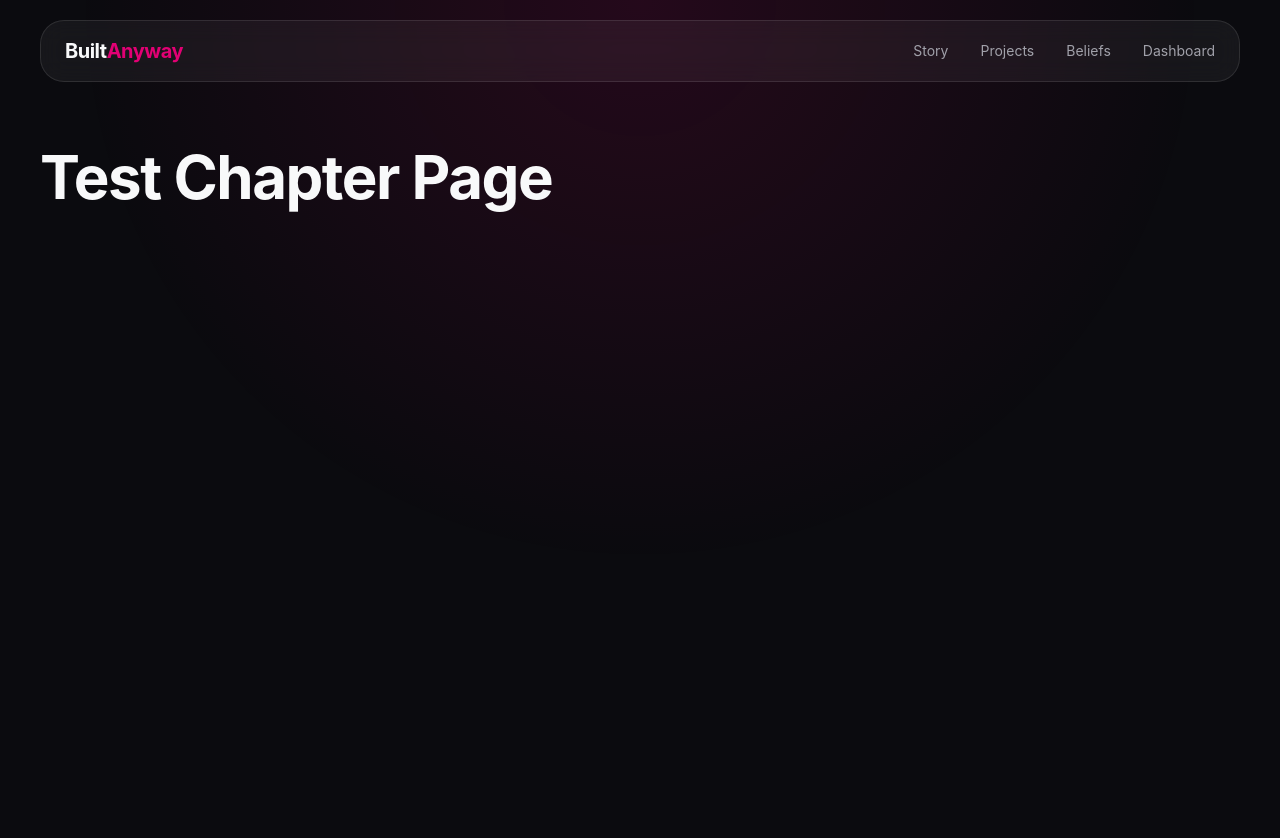
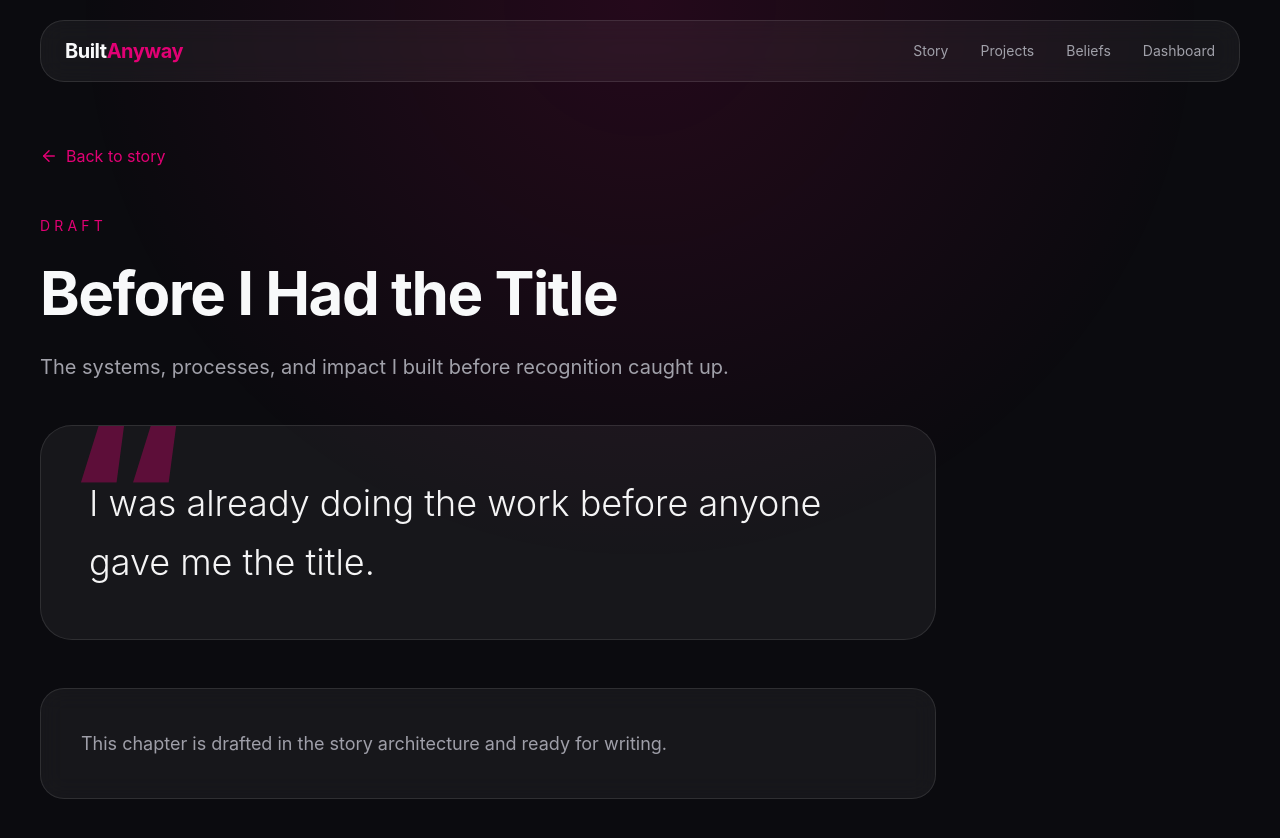
Before and after one commit to JKushi/built-anyway, a Next.js app: page /story/before-i-had-the-title in a window 1280 px wide. Shown: the top 838 px of the page. Before the commit the page ends 800 px from the top, so only its background shows below. Built offline with nearby package versions, Linux system fonts and the light colour scheme.

Commit message:
correct pages

```diff
--- a/src/app/story/[slug]/page.tsx
+++ b/src/app/story/[slug]/page.tsx
@@ -1,69 +1,55 @@
-export default function StoryChapterPage() {
+import Link from "next/link";
+import { ArrowLeft } from "lucide-react";
+import { storyChapters } from "@/data/story/chapters";
+
+type Props = {
+  params: {
+    slug: string;
+  };
+};
+
+export default function StoryChapterPage({ params }: Props) {
+  const chapter = storyChapters.find((item) => item.slug === params.slug);
+
+  if (!chapter) {
     return (
       <div className="pt-36 section-container">
-      <h1 className="headline">Test Chapter Page</h1>
+        <h1 className="headline">Chapter not found</h1>
       </div>
     );
   }
-// import Link from "next/link";
-// import { notFound } from "next/navigation";
-// import { ArrowLeft } from "lucide-react";
-// import { storyChapters } from "@/data/story/chapters";
 
-// type StoryChapterPageProps = {
-//   params: {
-//     slug: string;
-//   };
-// };
+  return (
+    <div className="pt-36 pb-24">
+      <section className="section-container">
+        <Link href="/story" className="inline-flex items-center gap-2 text-[#E20074] mb-12">
+          <ArrowLeft size={18} />
+          Back to story
+        </Link>
 
-// export default function StoryChapterPage({ params }: StoryChapterPageProps) {
-//   const chapter = storyChapters.find((item) => item.slug === params.slug);
+        <article className="max-w-4xl">
+          <p className="uppercase tracking-[0.3em] text-sm text-[#E20074] mb-6">
+            {chapter.status}
+          </p>
 
-//   if (!chapter) {
-//     notFound();
-//   }
+          <h1 className="headline mb-6">{chapter.title}</h1>
 
-//   return (
-//     <div className="pt-36 pb-24">
-//       <section className="section-container">
-//         <Link
-//           href="/story"
-//           className="inline-flex items-center gap-2 text-[#E20074] mb-12 hover:gap-3 transition-all"
-//         >
-//           <ArrowLeft size={18} />
-//           Back to story
-//         </Link>
+          <p className="subheadline mb-10">{chapter.subtitle}</p>
 
-//         <article className="max-w-4xl">
-//           <p className="uppercase tracking-[0.3em] text-sm text-[#E20074] mb-6">
-//             {chapter.status}
-//           </p>
+          <div className="quote-panel mb-12">
+            <div className="quote-mark">“</div>
+            <p className="relative z-10 text-2xl md:text-4xl leading-relaxed font-light text-zinc-100">
+              {chapter.quote}
+            </p>
+          </div>
 
-//           <h1 className="headline mb-6">{chapter.title}</h1>
-
-//           <p className="subheadline mb-10">{chapter.subtitle}</p>
-
-//           <blockquote className="quote-panel mb-12">
-//             <div className="quote-mark">“</div>
-//             <p className="relative z-10 text-2xl md:text-4xl leading-relaxed font-light text-zinc-100">
-//               {chapter.quote}
-//             </p>
-//           </blockquote>
-
-//           <div className="glass-panel p-8 md:p-10">
-//             <p className="text-zinc-400 leading-relaxed text-lg">
-//               This chapter is drafted in the story architecture and ready for
-//               writing. The full essay will be added here as the Built Anyway
-//               platform grows.
-//             </p>
-//           </div>
-//         </article>
-//       </section>
-//     </div>
-//   );
-// }
-// export function generateStaticParams() {
-//   return storyChapters.map((chapter) => ({
-//     slug: chapter.slug
-//   }));
-// }
+          <div className="glass-panel p-8 md:p-10">
+            <p className="text-zinc-400 leading-relaxed text-lg">
+              This chapter is drafted in the story architecture and ready for writing.
+            </p>
+          </div>
+        </article>
+      </section>
+    </div>
+  );
+}
```
Lines whose indentation alone changed are shown as unchanged.
